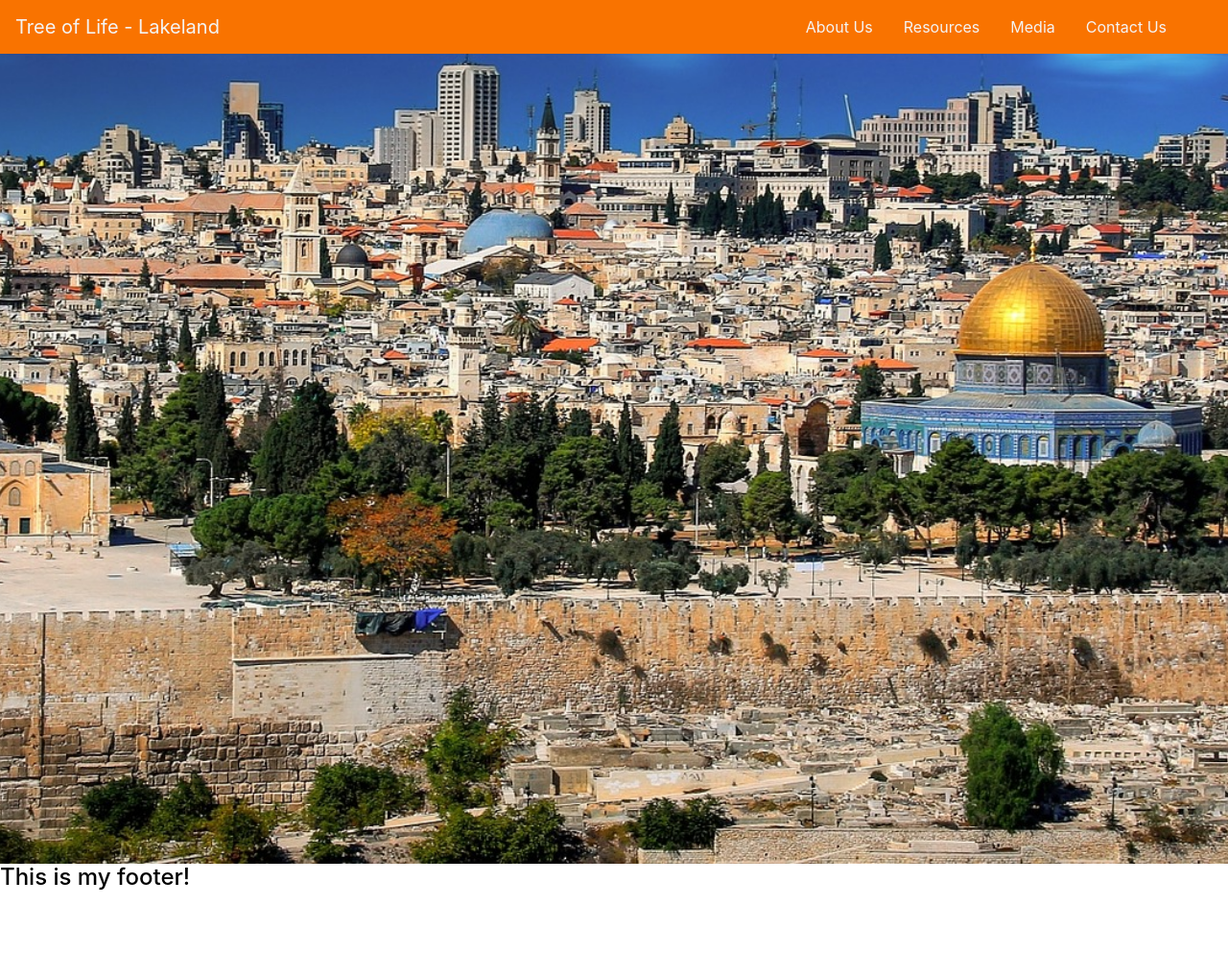
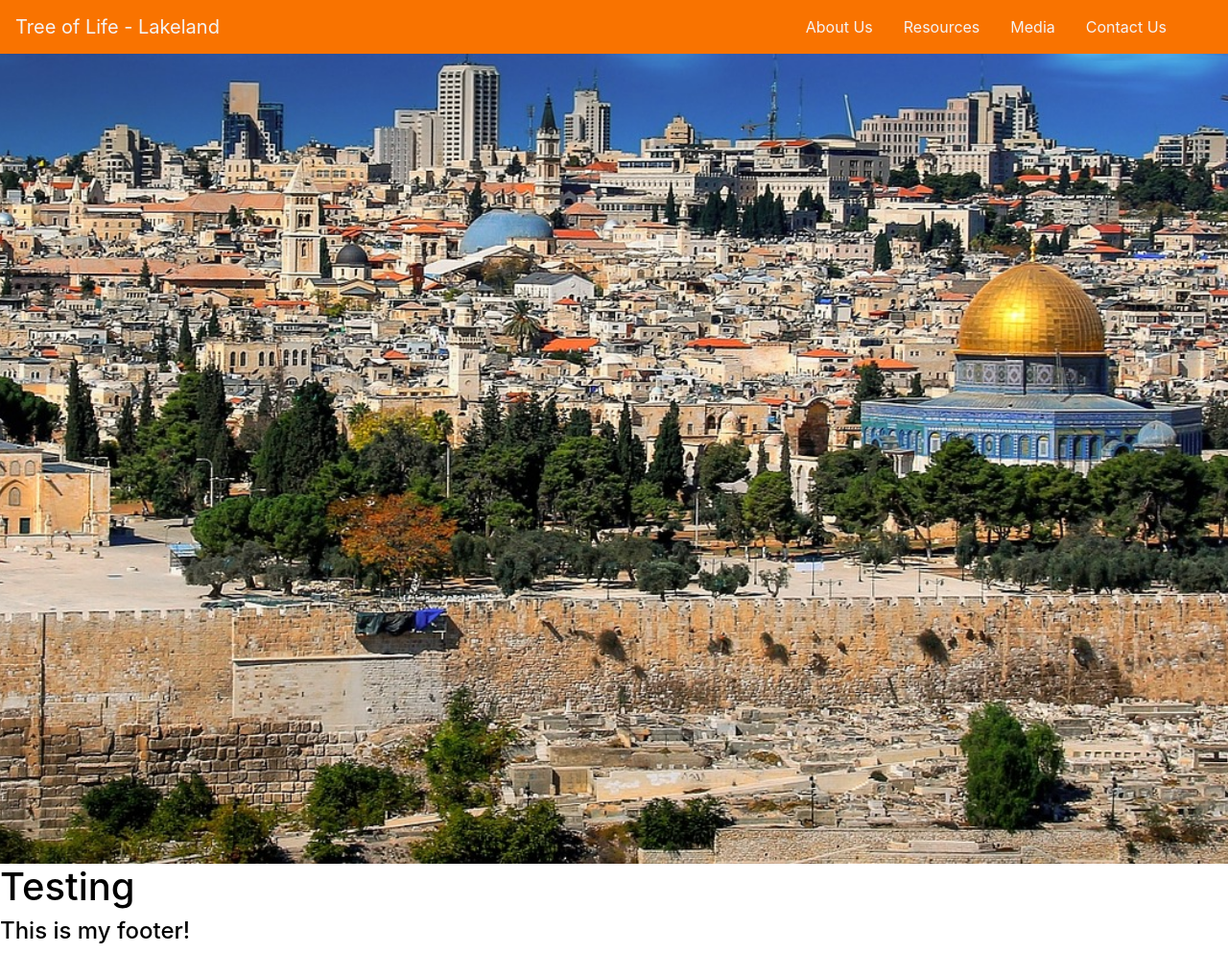
Before and after one commit to etzchayimlakeland/treeoflifelakeland, a Jekyll site: the page built from docs/index.md, in a window 1280 px wide and 993 px high. Shown: the whole window at 96% size. Built offline with Jekyll 4.4.1, drawn with Linux system fonts in a browser that asks for light colours; nearby versions of some CDN libraries.

Commit message:
Moved hesting h1 below header section for testing.

```diff
--- a/docs/index.md
+++ b/docs/index.md
@@ -4,5 +4,7 @@ title: "Home"
 ---
 
 <header class="header">
+
+</header>
+
   <h1>Testing</h1>
-</header>
```
